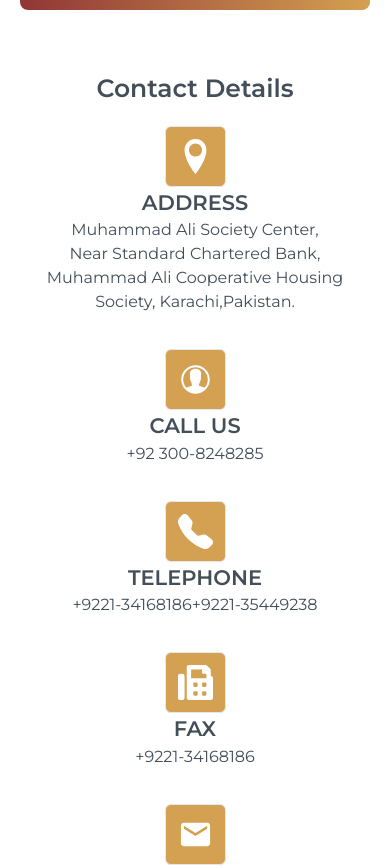
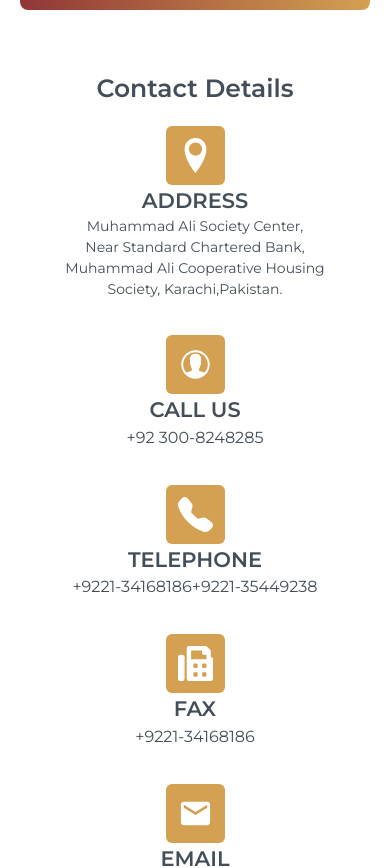
Before and after one commit to Amin78-code/AlKhandwani, a Next.js app: page /contact in a window 390 px wide. Shown: the part 880-1748 px from the top of the page. Built offline with nearby package versions, Linux system fonts and the light colour scheme.

Commit message:
updated
updated

```diff
--- a/components/about/SubscribeUs.jsx
+++ b/components/about/SubscribeUs.jsx
@@ -17,7 +17,7 @@ const SubscribeUs = () => {
               <h3 className="text-[30px] md:text-[35px] leading-[36px] md:leading-[40px] font-bold ">
                 SUBSCRIBE <span className="text-[#d4a051]">ALKHANDWANI </span>
               </h3>
-              <p className="text-[16px] md:text-[18px] leading-[20px] md:leading-[22px] mt-3">
+              <p className="text-[16px] md:text-[18px] leading-[20px] md:leading-[22px] pt-[5px] sm:pt0 mt-3">
                 Lorem ipsum dolor sit amet, consectetuer adipiscing elit, sed
                 diam nonumm
               </p>
--- a/components/air-ticketing/content/Content.jsx
+++ b/components/air-ticketing/content/Content.jsx
@@ -4,7 +4,7 @@ function Content() {
       <div className="flex justify-center items-canter gap-x-[50px] w-full lg:max-w-[1440px]  mx-auto px-[20px]">
         <div className="flex flex-col gap-y-[10px] lg:gap-y-[20px] w-full md:w-[570px ] py-[10px] md:py-[30px] lg:py-[40px] px-0 sm:px-[10px] md:px-[30px] mx-auto lg:px-[30px] text-[#d4a051] dark:text-[#fff]">
           <h4 className="text-[26px] md:text-[35px ] lg:text-[50px] leading-[20px] md:leading-[35px] lg:leading-[50px]">
-            Air <span className="text-[#903636] ">Ticketing</span>
+            <span className="dark:text-[#d4a051] ">Air</span> <span className="text-[#903636] ">Ticketing</span>
           </h4>
           <p>
             Lorem ipsum dolor sit amet, consectetur adipisicing elit, sed do
--- a/components/common/section-header/SectionHeader.jsx
+++ b/components/common/section-header/SectionHeader.jsx
@@ -16,7 +16,7 @@ function SectionHeader({
       </h3>
       {subtitle && (
         <p
-          className={`text-[16px] md:text-[18px] leading-[20px] md:leading-[22px] ${
+          className={`text-[16px] md:text-[18px] leading-[20px] md:leading-[22px] pt-[5px] sm:pt0 ${
             whiteTheme ? "dark:text-[#333]" : "dark:text-[#fff]"
           }`}
         >
--- a/components/contact/ContactDetails.jsx
+++ b/components/contact/ContactDetails.jsx
@@ -14,7 +14,7 @@ const ContactDetails = () => {
       </h2>
       <div className="flex flex-col gap-y-[35px] pt-[18px]">
         <div className="flex flex-col text-center sm:text-left items-center sm:flex-row sm:items-start gap-x-[15px]">
-          <div className="p-3 border bg-[#d4a051] text-white rounded-md ">
+          <div className="p-3 border-0 sm:border bg-[#d4a051] text-white rounded-md ">
             <ImLocation className="text-[35px]" />
           </div>
           <div>
@@ -27,7 +27,7 @@ const ContactDetails = () => {
           </div>
         </div>
         <div className="flex flex-col text-center sm:text-left items-center sm:flex-row sm:items-center gap-x-[15px]">
-          <div className="p-3 border bg-[#d4a051] text-white rounded-md">
+          <div className="p-3 border-0 sm:border bg-[#d4a051] text-white rounded-md">
             <IoIosContact className="text-[35px]" />
           </div>
           <div>
@@ -40,7 +40,7 @@ const ContactDetails = () => {
           </div>
         </div>
         <div className="flex flex-col text-center sm:text-left items-center sm:flex-row sm:items-center gap-x-[15px]">
-          <div className="p-3 border bg-[#d4a051] text-white rounded-md">
+          <div className="p-3 border-0 sm:border bg-[#d4a051] text-white rounded-md">
             <BsFillTelephoneFill className="text-[35px]" />
           </div>
           <div>
@@ -58,7 +58,7 @@ const ContactDetails = () => {
           </div>
         </div>
         <div className="flex flex-col text-center sm:text-left items-center sm:flex-row sm:items-center gap-x-[15px]">
-          <div className="p-3 border bg-[#d4a051] text-white rounded-md">
+          <div className="p-3 border-0 sm:border bg-[#d4a051] text-white rounded-md">
             <FaFax className="text-[35px]" />
           </div>
           <div>
@@ -71,7 +71,7 @@ const ContactDetails = () => {
           </div>
         </div>
         <div className="flex flex-col text-center sm:text-left items-center sm:flex-row sm:items-center gap-x-[15px]">
-          <div className="p-3 border bg-[#d4a051] text-white rounded-md">
+          <div className="p-3 border-0 sm:border bg-[#d4a051] text-white rounded-md">
             <MdEmail className="text-[35px]" />
           </div>
           <div>
--- a/components/home/choose-us/ChooseUs.jsx
+++ b/components/home/choose-us/ChooseUs.jsx
@@ -79,7 +79,7 @@ const ChooseUs = ({ py }) => {
               <h3 className="text-[30px] md:text-[35px] leading-[36px] md:leading-[40px] font-bold ">
                 WHY CHOOSE <span className="text-[#d4a051]">ALKHANDWANI </span>
               </h3>
-              <p className="text-[20px]">
+              <p className="text-[16px] md:text-[18px] leading-[20px] md:leading-[22px] pt-[5px] sm:pt0">
                 Lorem ipsum dolor sit amet, consectetuer adipiscing elit, sed
                 diam nonumm
               </p>
--- a/components/home/incredible-places/IncrediblePlaces.jsx
+++ b/components/home/incredible-places/IncrediblePlaces.jsx
@@ -60,7 +60,7 @@ const IncrediblePlaces = () => {
           subtitle="Lorem ipsum dolor sit amet, consectetuer adipiscing elit, sed diam nonumm"
         />
         {/* slider */}
-        <div className="mt-[20px] md:mt-[50px]">
+        <div className="w-full max-w-[1400px] mx-auto px-[20px] sc1440:px-0 mt-[20px] md:mt-[50px]">
           <Slider {...settings}>
             {sliderData.map((data) => {
               return (
--- a/styles/globals.css
+++ b/styles/globals.css
@@ -52,3 +52,8 @@ a {
 .trans2 {
   transition: all .2s ease;
 }
+@media(max-width:640px) {
+  p {
+    font-size: 14px;
+  }
+}
```
